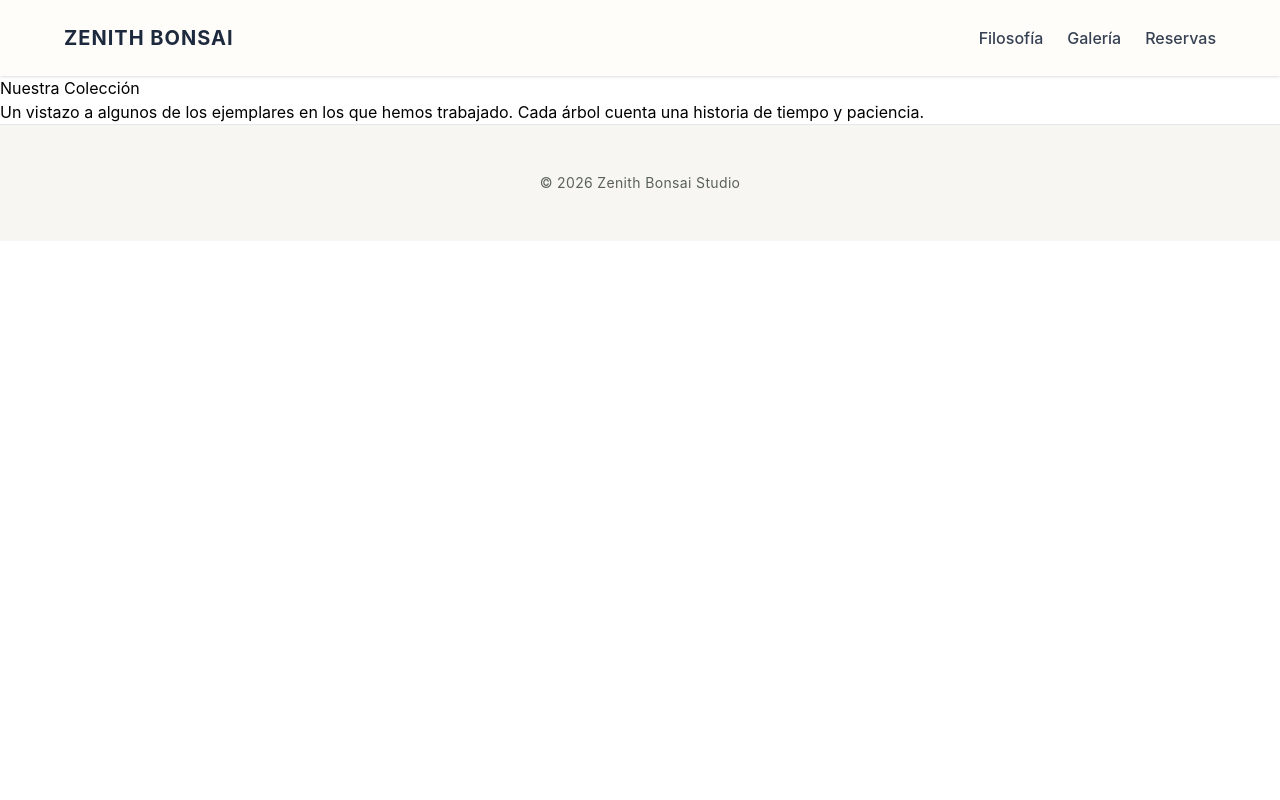
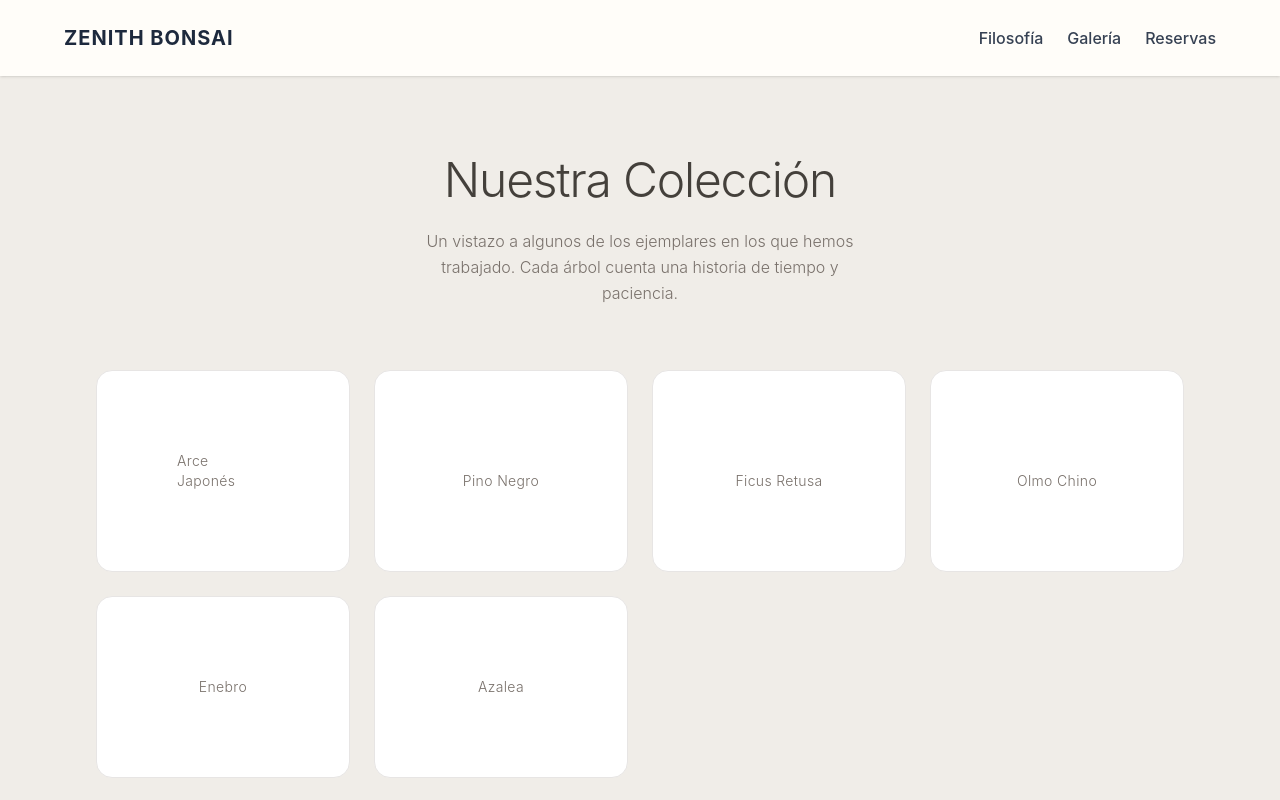
Before and after one commit to MarioMunera1993/entreglable-momento-dos, a React (Vite) app: page /gallery in a window 1280 px wide. Shown: the top 800 px of the page. Built offline with nearby package versions, Linux system fonts and the light colour scheme.

Commit message:
feat: update CardGrid component to accept name prop and integrate it into Gallery page layout

```diff
--- a/src/components/CardGrid.jsx
+++ b/src/components/CardGrid.jsx
@@ -1,5 +1,7 @@
-export const CardGrid = () => {
+export const CardGrid = ({ name }) => {
   return (
-    <div>CardGrid</div>
+    <div className="bg-white rounded-2xl border border-stone-200 flex flex-col items-center justify-end p-20 hover:shadow-md transition-shadow duration-300 cursor-pointer">
+      <span className="text-stone-500 text-sm font-light tracking-wide">{ name }</span>
+    </div>
   )
 }
--- a/src/pages/Gallery.jsx
+++ b/src/pages/Gallery.jsx
@@ -1,15 +1,38 @@
-import { Navbar } from "../components/Navbar"
+import { Navbar } from "../components/Navbar";
 import { Footer } from "../components/Footer";
+import { CardGrid } from "../components/CardGrid";
+
+const listBonsai = [
+  { id: 1, name: "Arce Japonés" },
+  { id: 2, name: "Pino Negro" },
+  { id: 3, name: "Ficus Retusa" },
+  { id: 4, name: "Olmo Chino" },
+  { id: 5, name: "Enebro"},
+  { id: 6, name: "Azalea"}
+];
 
 export const Gallery = () => {
   return (
-    <div>
-      <Navbar/>
-      <main>
-        <h1>Nuestra Colección</h1>
-        <p>Un vistazo a algunos de los ejemplares en los que hemos trabajado. Cada árbol cuenta una historia de tiempo y paciencia.</p>
+    <div className="min-h-screen bg-[#f0ede8]">
+      <Navbar />
+      <main className="max-w-6xl mx-auto px-8 py-20">
+        <div className="text-center mb-16">
+          <h1 className="text-5xl font-light text-stone-700 mb-6 tracking-tight">Nuestra Colección</h1>
+          <p className="text-stone-500 font-light max-w-md mx-auto leading-relaxed">
+            Un vistazo a algunos de los ejemplares en los que hemos trabajado.
+            Cada árbol cuenta una historia de tiempo y paciencia.
+          </p>
+        </div>
+        <div className="grid grid-cols-1 sm:grid-cols-2 lg:grid-cols-4 gap-6">
+          {
+            listBonsai.map((bonsai)=>(
+              <CardGrid key={bonsai.id} name={bonsai.name}/>
+            ))
+          }
+
+        </div>
       </main>
-      <Footer/>
+      <Footer />
     </div>
-  )
-}
+  );
+};
```
